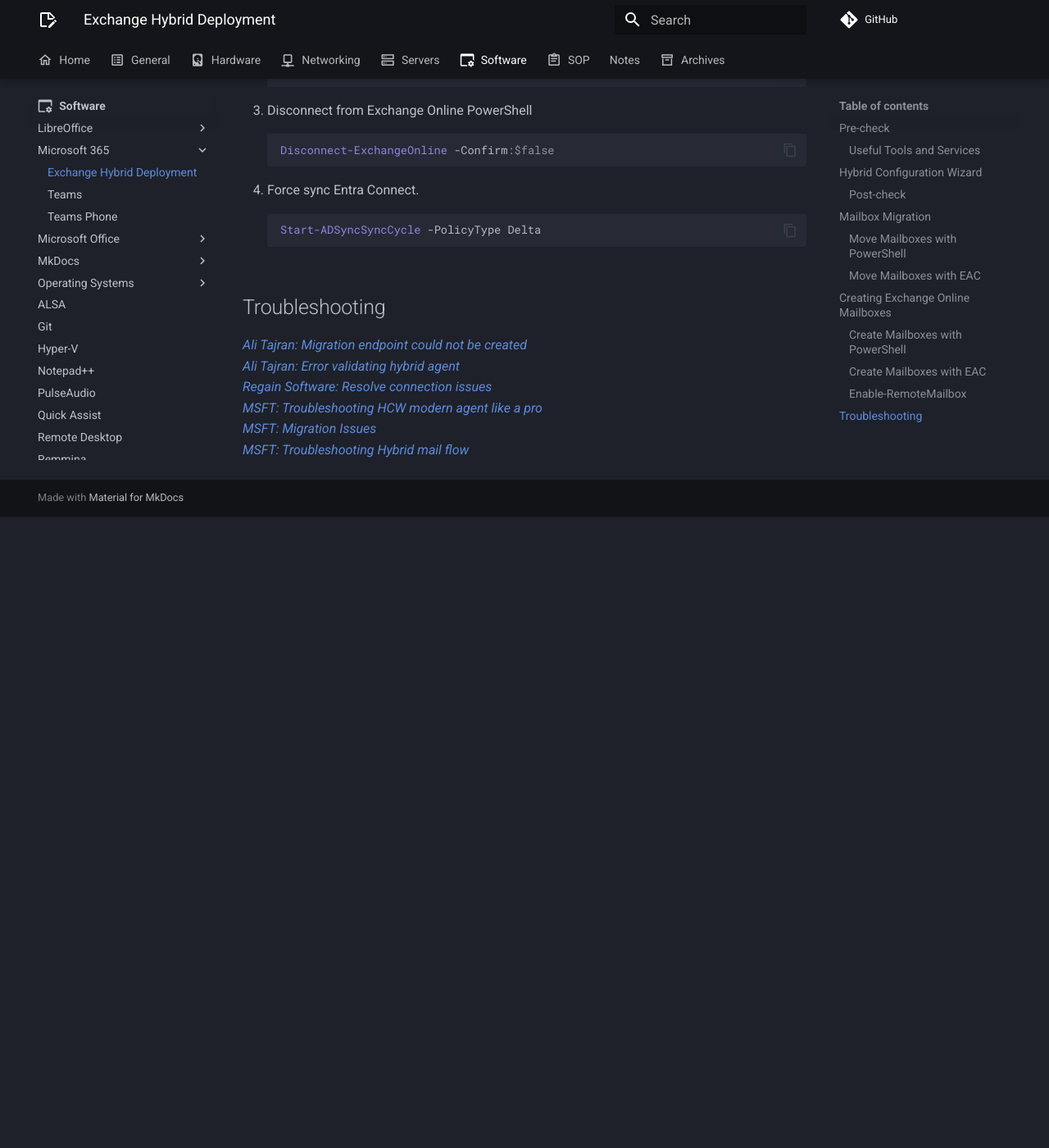
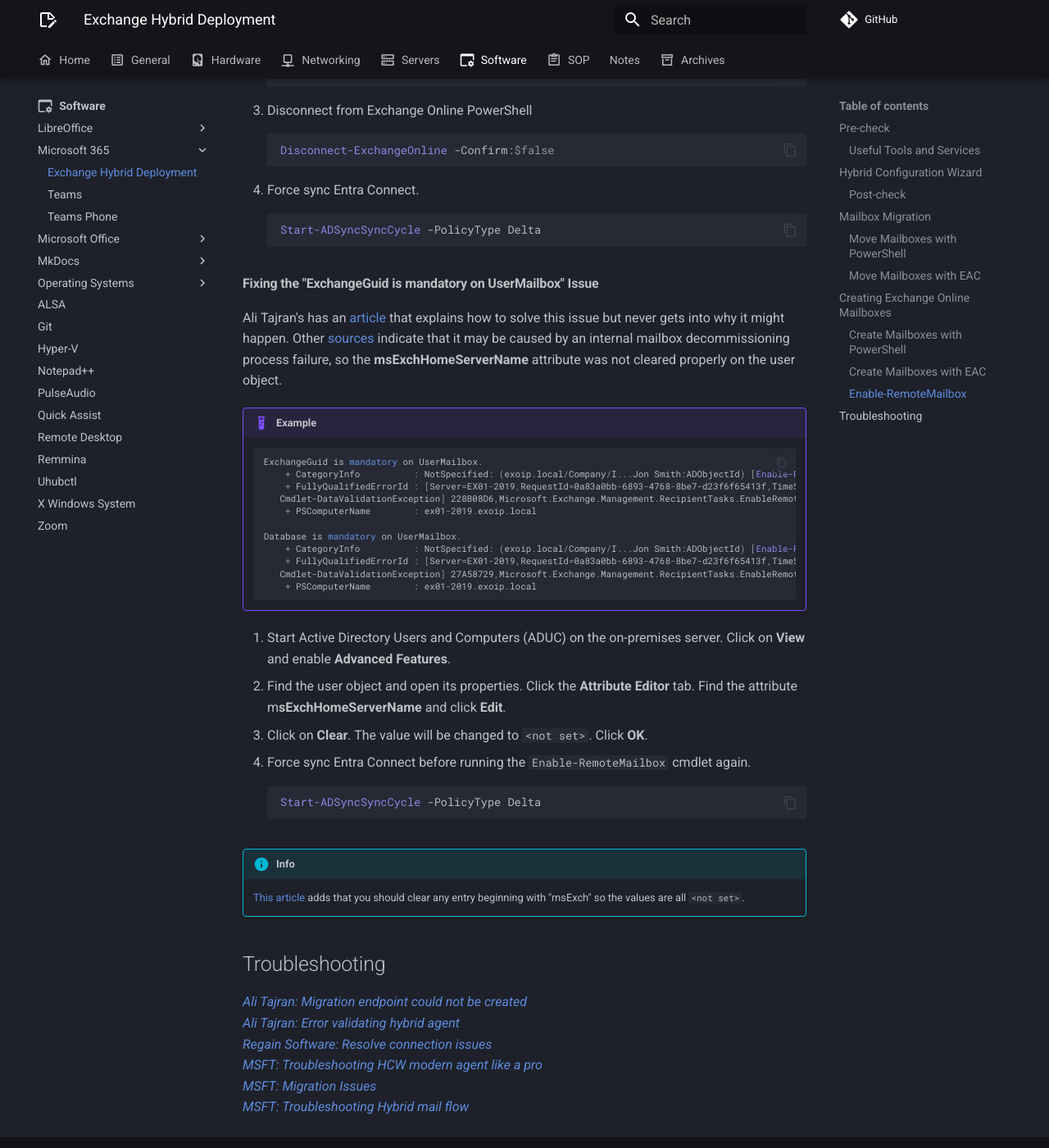
Before and after one commit to rmscode/binary-garden, an MkDocs documentation site: the page built from docs/software/microsoft-365/hybrid-exchange.md, in a window 1280 px wide and 1400 px high, scrolled down 7979 px. Shown: the whole window at 82% size. Built offline with MkDocs 1.6.1 and Material for MkDocs 9.7.7, drawn with Linux system fonts in a browser that asks for light colours; comment, search, counter and statistics services are not loaded; before the commit the page ends 8609 px from its top, so only the background shows below that.

Commit message:
Docs: "ExchangeGuid is mandatory on UserMailbox" Issue

````diff
--- a/docs/software/microsoft-365/hybrid-exchange.md
+++ b/docs/software/microsoft-365/hybrid-exchange.md
@@ -250,6 +250,38 @@
 Start-ADSyncSyncCycle -PolicyType Delta
 ```
 
+#### Fixing the "ExchangeGuid is mandatory on UserMailbox" Issue
+
+Ali Tajran's has an [article](https://www.alitajran.com/enable-remotemailbox-exchangeguid-is-mandatory-on-usermailbox/) that explains how to solve this issue but never gets into why it might happen. Other [sources](https://www.mistercloudtech.com/2017/02/06/fixing-the-exchangeguid-is-mandatory-on-usermailbox-issue/) indicate that it may be caused by an internal mailbox decommissioning process failure, so the **msExchHomeServerName** attribute was not cleared properly on the user object.
+
+!!! example
+
+    ```powershell
+    ExchangeGuid is mandatory on UserMailbox.
+        + CategoryInfo          : NotSpecified: (exoip.local/Company/I...Jon Smith:ADObjectId) [Enable-RemoteMailbox], DataValidationException
+        + FullyQualifiedErrorId : [Server=EX01-2019,RequestId=0a83a0bb-6893-4768-8be7-d23f6f65413f,TimeStamp=14-1-2021 18:43:16] [FailureCategory=
+       Cmdlet-DataValidationException] 228B08D6,Microsoft.Exchange.Management.RecipientTasks.EnableRemoteMailbox
+        + PSComputerName        : ex01-2019.exoip.local
+
+    Database is mandatory on UserMailbox.
+        + CategoryInfo          : NotSpecified: (exoip.local/Company/I...Jon Smith:ADObjectId) [Enable-RemoteMailbox], DataValidationException
+        + FullyQualifiedErrorId : [Server=EX01-2019,RequestId=0a83a0bb-6893-4768-8be7-d23f6f65413f,TimeStamp=14-1-2021 18:43:16] [FailureCategory=
+       Cmdlet-DataValidationException] 27A58729,Microsoft.Exchange.Management.RecipientTasks.EnableRemoteMailbox
+        + PSComputerName        : ex01-2019.exoip.local
+    ```
+
+1. Start Active Directory Users and Computers (ADUC) on the on-premises server. Click on **View** and enable **Advanced Features**.
+2. Find the user object and open its properties. Click the **Attribute Editor** tab. Find the attribute m**sExchHomeServerName** and click **Edit**.
+3. Click on **Clear**. The value will be changed to `<not set>`. Click **OK**.
+4. Force sync Entra Connect before running the `Enable-RemoteMailbox` cmdlet again.
+```powershell
+Start-ADSyncSyncCycle -PolicyType Delta
+```
+
+!!! info
+
+    [This article](https://martinsblog.dk/enable-remotemailbox-exchangeguid-is-mandatory-on-usermailbox/) adds that you should clear any entry beginning with "msExch" so the values are all `<not set>`.
+
 ## Troubleshooting
 
 [*Ali Tajran: Migration endpoint could not be created*](https://www.alitajran.com/hcw8078-migration-endpoint-could-not-be-created/)<br>
````
